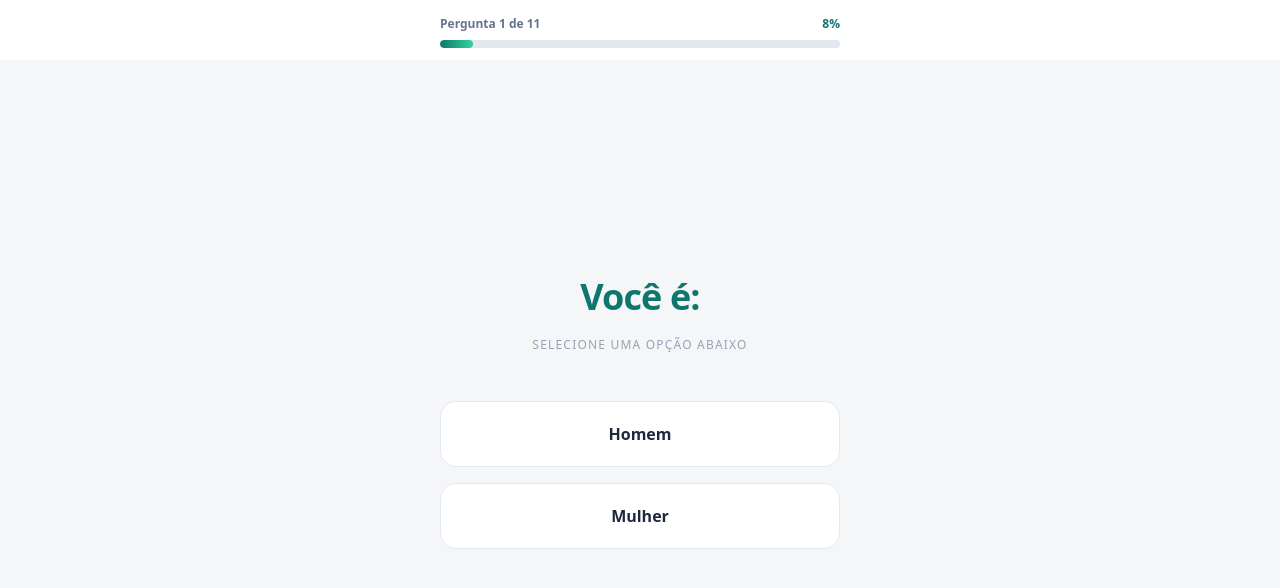
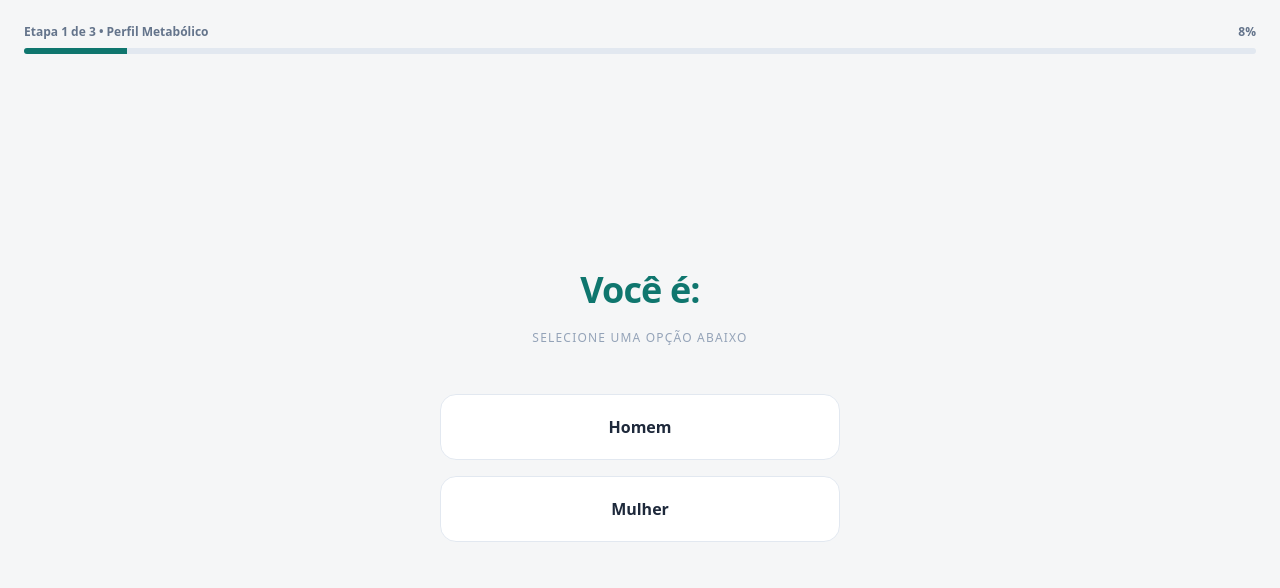
Before and after one commit to Gguga/quiz, a React (Vite) app: page / in a window 1280 px wide. Both pictures are taken after a click on the button "COMEÇAR AVALIAÇÃO GRATUITA". Shown: the top 588 px of the page. Built offline with nearby package versions, Linux system fonts and the light colour scheme.

Commit message:
Update App.tsx

```diff
--- a/App.tsx
+++ b/App.tsx
@@ -109,12 +109,10 @@ const App: React.FC = () => {
       riskLevel = "Moderado";
     }
 
-    let personalizedMessage = "Existe uma vulnerabilidade estrutural que pode comprometer a manutenção do peso caso nada seja ajustado.";
-
     return {
       score,
       riskLevel,
-      personalizedMessage,
+      personalizedMessage: "Existe uma vulnerabilidade estrutural que pode comprometer a manutenção do peso caso nada seja ajustado.",
       keyInsights: []
     };
   };
@@ -150,33 +148,31 @@ const App: React.FC = () => {
       ? ((currentStep + 1) / (QUESTIONS.length + 1)) * 100
       : 0;
 
+  // 🔥 ETAPAS PSICOLÓGICAS
+  const getStageLabel = () => {
+    if (currentStep <= 3) return "Etapa 1 de 3 • Perfil Metabólico";
+    if (currentStep <= 7) return "Etapa 2 de 3 • Proteção Muscular";
+    return "Etapa 3 de 3 • Estrutura Alimentar e Risco";
+  };
+
   return (
     <div className="min-h-screen w-full bg-[#f5f6f7] flex flex-col font-sans">
 
-      {/* 🔥 NOVA BARRA PREMIUM */}
       {currentStep >= 0 && !loading && !results && !showVsl && (
-        <div className="sticky top-0 z-40 bg-white border-b border-slate-100">
+        <div className="w-full px-6 pt-6 space-y-2">
 
-          <div className="max-w-md mx-auto px-6 pt-4 pb-3">
+          <div className="flex justify-between items-center text-xs font-semibold text-slate-500">
+            <span>{getStageLabel()}</span>
+            <span>{Math.round(progressBar)}%</span>
+          </div>
 
-            <div className="flex justify-between items-center mb-2">
-              <p className="text-xs font-semibold text-slate-500">
-                Pergunta {getQuestionIndex() + 1} de {QUESTIONS.length}
-              </p>
+          <div className="w-full h-[6px] bg-slate-200 rounded-full overflow-hidden">
+            <div
+              className="bg-[#0f766e] h-full transition-all duration-500"
+              style={{ width: `${progressBar}%` }}
+            />
+          </div>
 
-              <p className="text-xs font-bold text-[#0f766e]">
-                {Math.round(progressBar)}%
-              </p>
-            </div>
-
-            <div className="w-full h-2 bg-slate-200 rounded-full overflow-hidden">
-              <div
-                className="h-2 bg-gradient-to-r from-[#0f766e] to-emerald-400 rounded-full transition-all duration-500 ease-out"
-                style={{ width: `${progressBar}%` }}
-              />
-            </div>
-
-          </div>
         </div>
       )}
 
```
